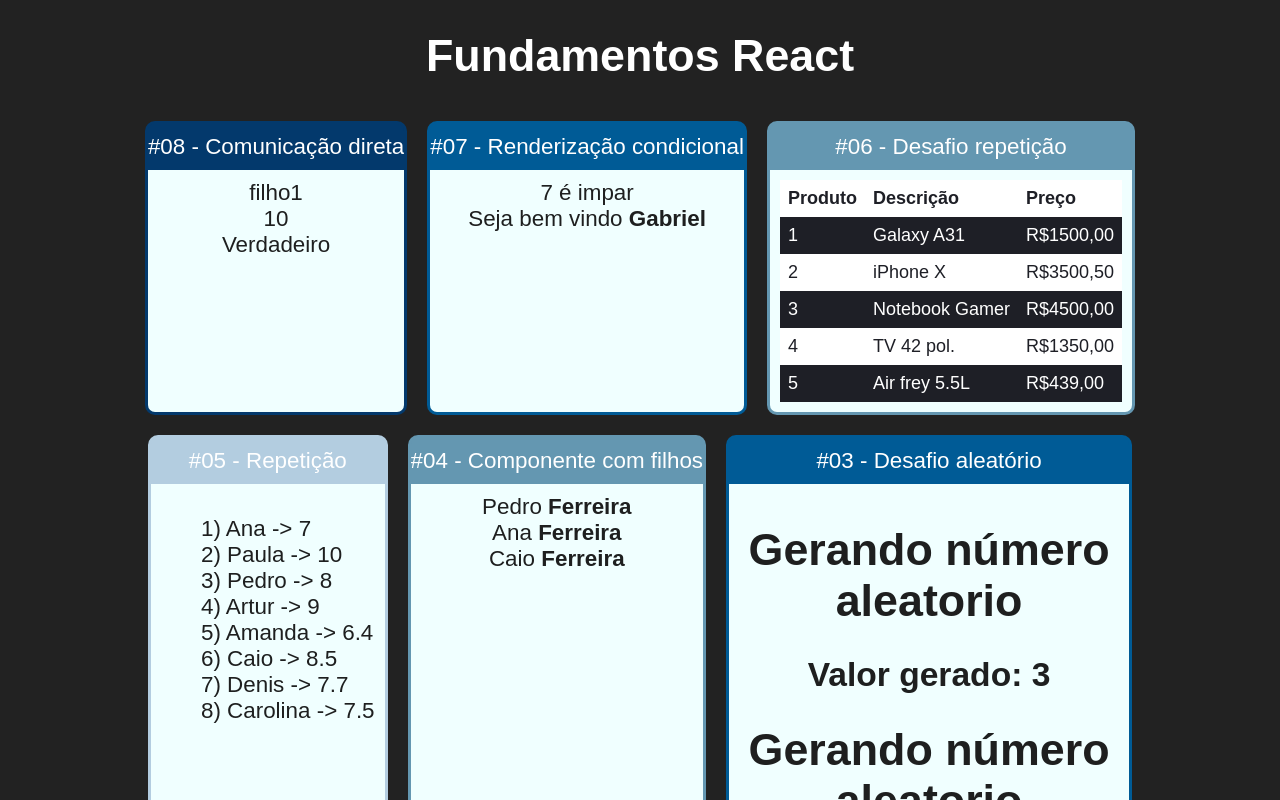
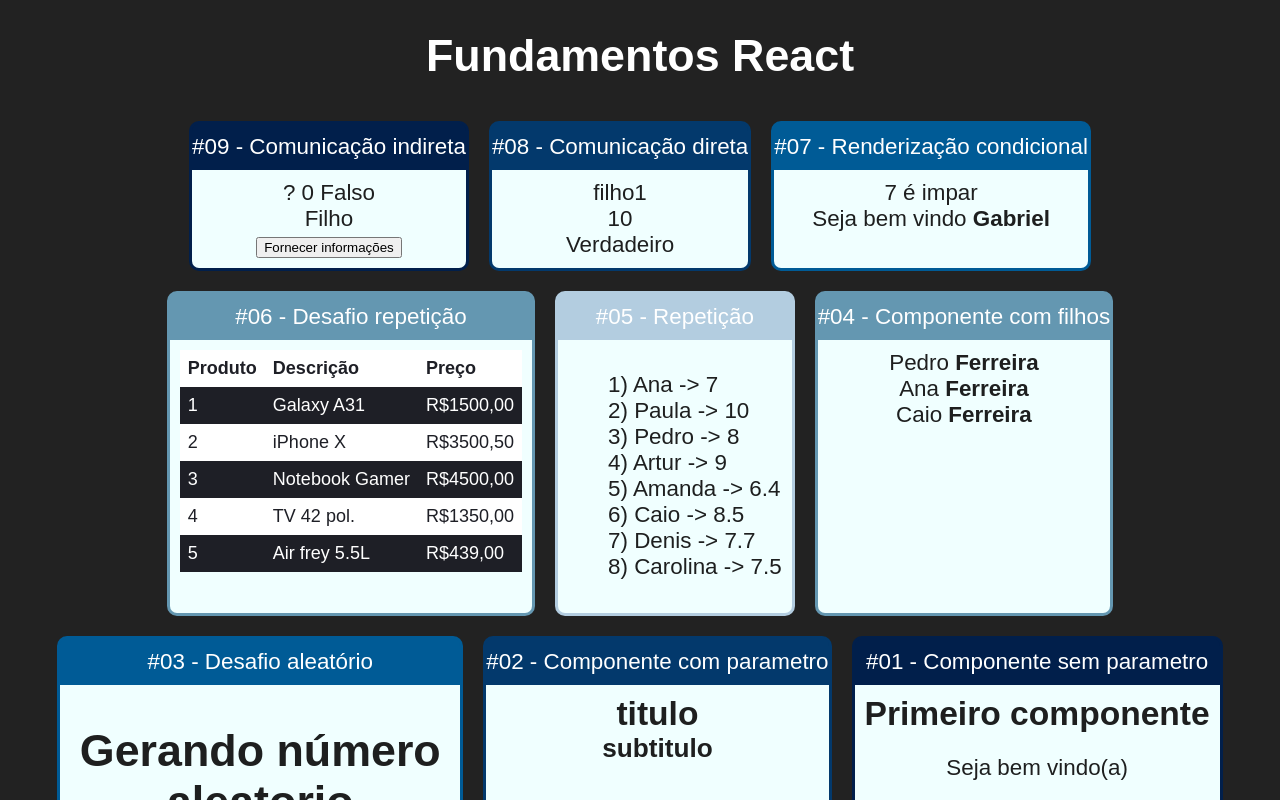
Before and after one commit to galongatti/introducaoReactJS, a React (Create React App) app: page / in a window 1280 px wide. Shown: the top 800 px of the page. Built offline with nearby package versions, Linux system fonts and the light colour scheme.

Commit message:
Comunicação indireta

```diff
--- a/src/App.jsx
+++ b/src/App.jsx
@@ -12,12 +12,16 @@ import UsuarioInfo from "./components/condicional/UsuarioInfo";
 import Card from "./components/layout/Card";
 import TabelaProdutos from "./components/repeticao/TabelaProdutos";
 import DiretaPai from "./components/comunicacao/DiretaPai";
+import IndiretaPai from "./components/comunicacao/IndiretaPai";
 
 function App() {
 	return (
 		<div className="App">
 			<h1>Fundamentos React</h1>
 			<div className="Cards">
+				<Card titulo="#09 - Comunicação indireta " color="#011f4b">
+					<IndiretaPai />
+				</Card>
 				<Card titulo="#08 - Comunicação direta " color="#03396c">
 					<DiretaPai />
 				</Card>
--- /dev/null
+++ b/src/components/comunicacao/IndiretaFilho.jsx
@@ -0,0 +1,20 @@
+import React from "react";
+
+function InderetaFilho(props) {
+	const gerarIdade = () => parseInt(Math.random() * (90 - 30)) + 30;
+
+	return (
+		<div>
+			<div>Filho</div>
+			<button
+				onClick={function (e) {
+					props.quandoClicar("João", gerarIdade, true);
+				}}
+			>
+				Fornecer informações
+			</button>
+		</div>
+	);
+}
+
+export default InderetaFilho;
--- /dev/null
+++ b/src/components/comunicacao/IndiretaPai.jsx
@@ -0,0 +1,27 @@
+import React, { useState } from "react";
+import InderetaFilho from "./IndiretaFilho";
+
+function IndiretaPai(props) {
+	let [nome, setNome] = useState("?");
+	let [idade, setIdade] = useState(0);
+	let [nerd, setNerd] = useState(false);
+
+	function fornecerInformações(nome, idade, nerd) {
+		setNome(nome);
+		setIdade(idade);
+		setNerd(nerd);
+	}
+
+	return (
+		<div>
+			<div>
+				<span>{nome} </span>
+				<span>{idade} </span>
+				<span>{nerd ? "Verdadeiro" : "Falso"} </span>
+			</div>
+			<InderetaFilho quandoClicar={fornecerInformações}></InderetaFilho>
+		</div>
+	);
+}
+
+export default IndiretaPai;
```
